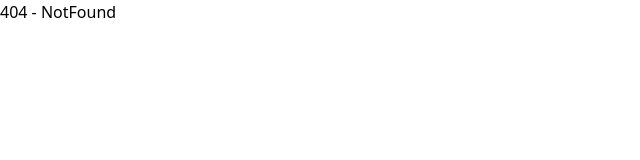
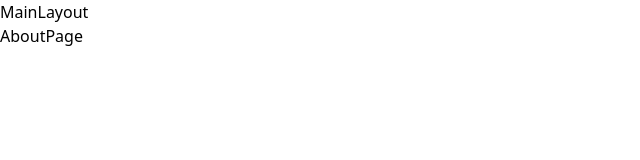
Before and after one commit to clasesucatmarlon/Curso-FullStack-MERN-FRONT, a React (Vite) app: page /about in a window 1280 px wide. Before the commit this address had no page. Shown: the top 160 px of the page, without its empty margins (0-640 px from the left). Built offline with nearby package versions, Linux system fonts and the light colour scheme.

Commit message:
feat(tickets-front): :sparkles: Creado layouts para admin
Creado layouts para admin

```diff
--- a/src/App.jsx
+++ b/src/App.jsx
@@ -1,12 +1,18 @@
-import {Routes, Route} from "react-router-dom"
-import Home from "./pages/Admin/Home";
+import { Routes, Route } from "react-router-dom"
+import HomePage from "./pages/Admin/HomePage";
 import NotFoundPage from "./pages/NotFound/NotFoundPage";
+import AboutPage from "./pages/Admin/AboutPage";
+import MainLayout from "./layouts/MainLayout";
 
 const App = () => {
 
   return (
     <Routes>
-      <Route path="/" element={<Home />} />
+      <Route path="/" element={<MainLayout />} >
+        <Route index element={<HomePage />} />
+        <Route path="about" element={<AboutPage />} />
+
+      </Route>
       <Route path="*" element={<NotFoundPage />} />
     </Routes>
   )
--- /dev/null
+++ b/src/layouts/MainLayout.jsx
@@ -0,0 +1,12 @@
+import { Outlet } from "react-router-dom";
+
+const MainLayout = () => {
+    return (
+        <div>
+            MainLayout
+            <Outlet />
+        </div>
+    )
+}
+
+export default MainLayout;
--- /dev/null
+++ b/src/pages/Admin/AboutPage.jsx
@@ -0,0 +1,8 @@
+
+const AboutPage = () => {
+    return (
+        <div>AboutPage</div>
+    )
+}
+
+export default AboutPage;
--- a/src/pages/Admin/Home.jsx
+++ b/src/pages/Admin/HomePage.jsx
@@ -1,8 +1,8 @@
 
-const Home = () => {
+const HomePage = () => {
   return (
     <div>HomePage Admin</div>
   )
 }
 
-export default Home;
+export default HomePage;
```
Also changed, not shown: src/layouts/AuthLayout.jsx (added, +8 -0 lines).
